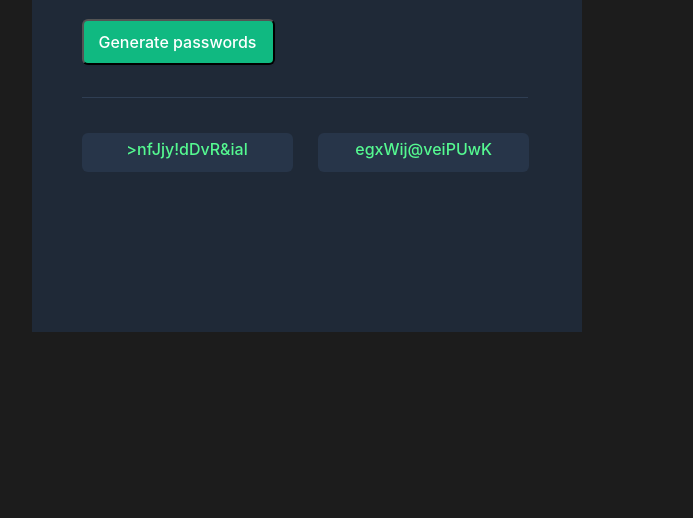
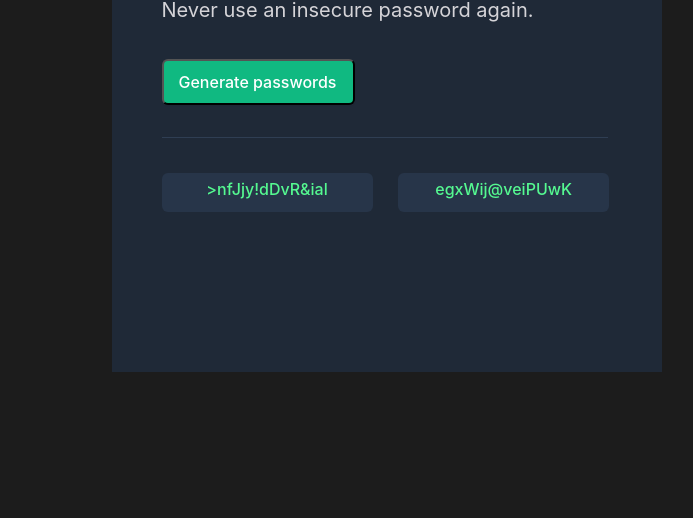
Before and after one commit to TiffyAlva/password-generator-project, a website built with Vite: page index.html in a window 1280 px wide. Shown: the part 282-800 px from the top of the page, without its empty margins (320-1013 px from the left). Built offline with nearby package versions, Linux system fonts and the light colour scheme.

Commit message:
updated conatiner

```diff
--- a/index.css
+++ b/index.css
@@ -16,6 +16,9 @@ body {
     width: 550px;
     height: 550px;
     flex-shrink: 0;
+    margin-left: 160px;
+    margin-top: 80px;
+
 }
 
     /*Heading*/
@@ -81,6 +84,13 @@ h1 {
 
 
 }
+    /*pasword field*/
+    .password-field {
+        display: inline-block;
+        margin-right: 20px;
+     }
+
+
 
     .psw {
       width: 211px;
@@ -114,8 +124,3 @@ h1 {
        line-height: 32px;
 
  }
-
- .password-field {
-    display: inline-block;
-    margin-right: 20px;
- }
```
